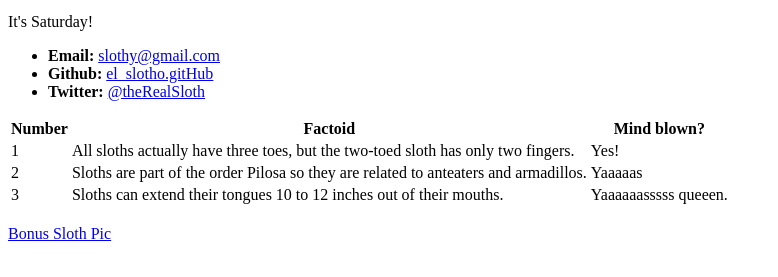
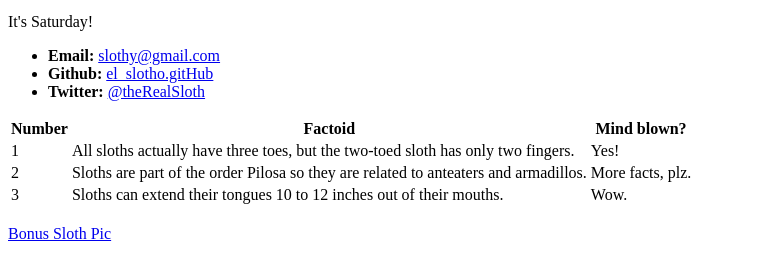
Before and after one commit to kellymurphy2020/kellymurphy2020.github.io, a plain HTML site: page index.html in a window 1280 px wide. Shown: the part 421-698 px from the top of the page, without its empty margins (0-778 px from the left). Drawn offline with Linux system fonts and the light colour scheme.

Commit message:
Update index.html

```diff
--- a/index.html
+++ b/index.html
@@ -34,12 +34,12 @@
     <tr>
       <td>2</td>
       <td>Sloths are part of the order Pilosa so they are related to anteaters and armadillos.</td>
-      <td>Yaaaaas</td>
+      <td>More facts, plz.</td>
     </tr>
     <tr>
       <td>3</td>
       <td>Sloths can extend their tongues 10 to 12 inches out of their mouths.</td>
-      <td>Yaaaaaasssss queeen.</td>
+      <td>Wow.</td>
     </tr>
   </table>
  <br>
```
